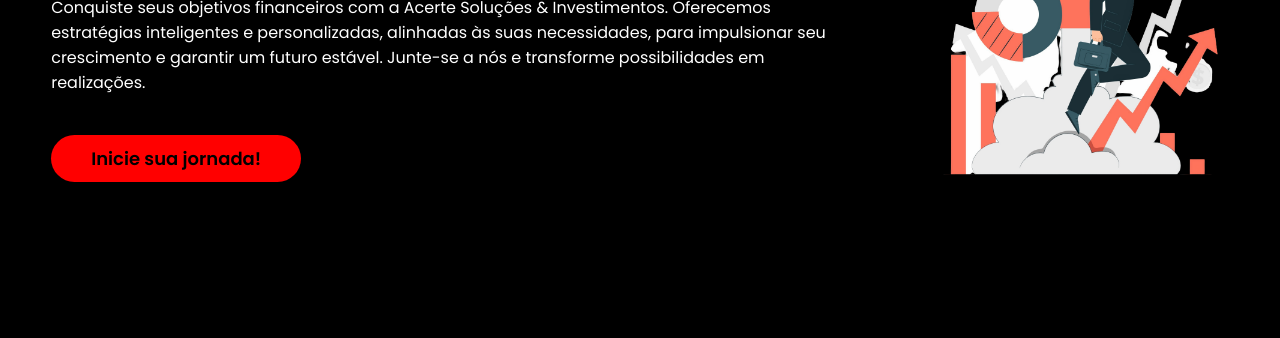
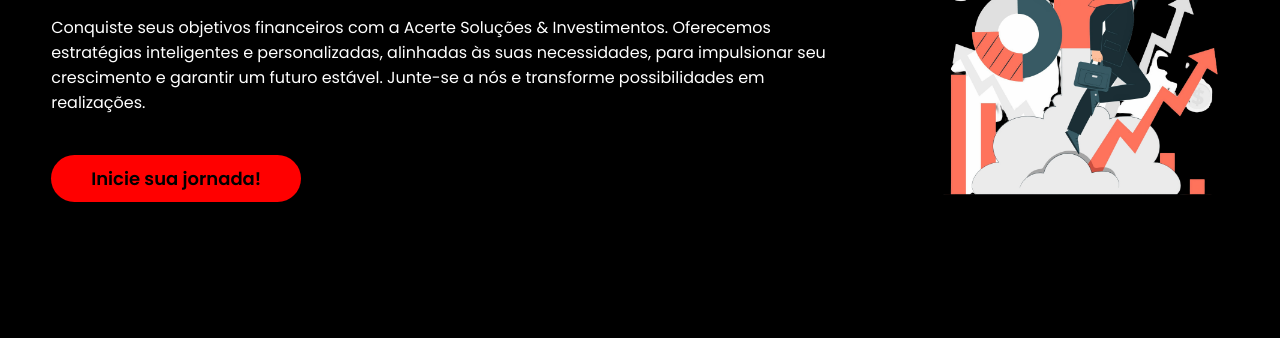
Before and after one commit to raaudev/acerte, a plain HTML site: page index.html in a window 1280 px wide. Shown: the part 312-650 px from the top of the page. Drawn offline with nearby package versions, Linux system fonts and the light colour scheme.

Commit message:
Update style.css

```diff
--- a/style.css
+++ b/style.css
@@ -108,7 +108,7 @@
 /* ESTILO DO TOPO DO SITE */
 
 section.topo-do-site{
-    padding: 80px 4%;
+    padding: 100px 4%;
 }
 
 section.topo-do-site .flex{
```
